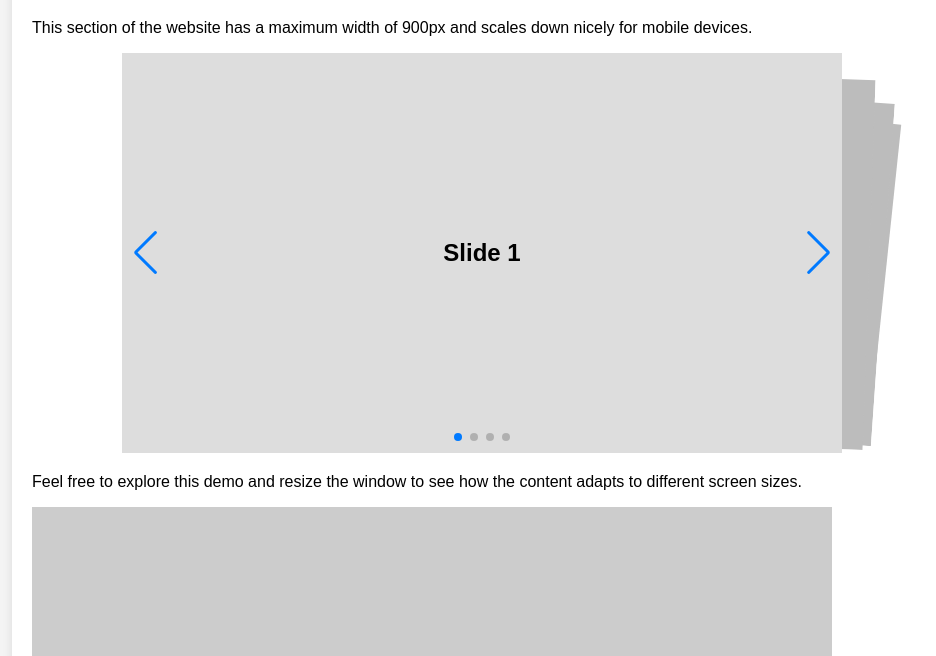
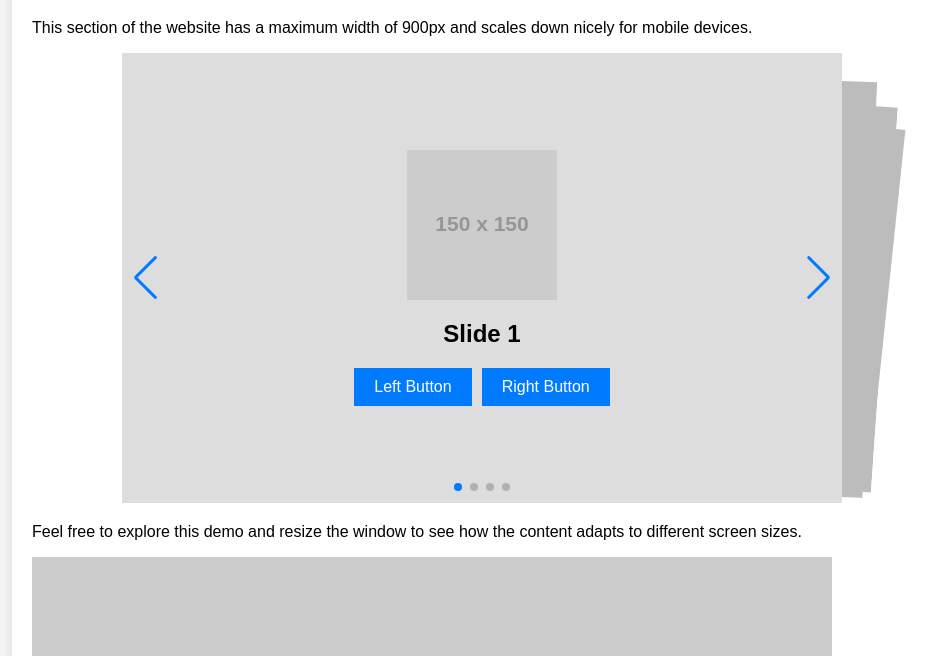
Before and after one commit to chrismeisner/swiper, a website: page index.html in a window 1280 px wide. Shown: the part 81-737 px from the top of the page, without its empty margins (158-1094 px from the left). Drawn offline with nearby package versions, Linux system fonts and the light colour scheme; placeholder pictures from the web are drawn by us.

Commit message:
IMG and 2 buttons added to hero card

```diff
--- a/index.html
+++ b/index.html
@@ -33,17 +33,47 @@
 	/* Swiper styling */
 	.swiper {
 	  width: 80%; /* Make the swiper occupy only 80% of the total width */
-	  height: 400px; /* Make the swiper cards taller */
+	  height: 450px; /* Adjust height to fit the image and buttons */
 	  margin: 0 auto 20px auto; /* Center the swiper with auto margins and space below */
 	}
 
 	.swiper-slide {
 	  background-color: #ddd;
 	  display: flex;
+	  flex-direction: column;
 	  justify-content: center;
 	  align-items: center;
 	  font-size: 24px;
 	  font-weight: bold;
+	}
+
+	/* Style for the image on each slide */
+	.slide-image {
+	  width: 150px; /* Square size */
+	  height: 150px; /* Square size */
+	  object-fit: cover; /* Ensure the image maintains aspect ratio */
+	  margin-bottom: 20px; /* Space between the image and buttons */
+	}
+
+	/* Button container */
+	.button-container {
+	  display: flex;
+	  gap: 10px; /* Space between the buttons */
+	  margin-top: 20px;
+	}
+
+	/* Style for the buttons */
+	.button {
+	  padding: 10px 20px;
+	  background-color: #007BFF;
+	  color: white;
+	  border: none;
+	  cursor: pointer;
+	  font-size: 16px;
+	}
+
+	.button:hover {
+	  background-color: #0056b3;
 	}
 
 	/* Media queries for better mobile responsiveness */
@@ -55,11 +85,21 @@
 
 	@media (max-width: 600px) {
 	  .swiper {
-		height: 300px; /* Adjust the height of the Swiper on smaller screens */
+		height: 350px; /* Adjust the height of the Swiper on smaller screens */
 	  }
 
 	  .swiper-slide {
 		font-size: 18px; /* Smaller font size for mobile */
+	  }
+
+	  .slide-image {
+		width: 120px;
+		height: 120px;
+	  }
+
+	  .button {
+		font-size: 14px; /* Smaller button text on mobile */
+		padding: 8px 16px;
 	  }
 	}
   </style>
@@ -74,10 +114,40 @@
 	<!-- Swiper Carousel -->
 	<div class="swiper">
 	  <div class="swiper-wrapper">
-		<div class="swiper-slide">Slide 1</div>
-		<div class="swiper-slide">Slide 2</div>
-		<div class="swiper-slide">Slide 3</div>
-		<div class="swiper-slide">Slide 4</div>
+		<div class="swiper-slide">
+		  <!-- Image at the top of the card -->
+		  <img src="https://via.placeholder.com/150" alt="Slide 1 Image" class="slide-image" />
+		  Slide 1
+		  <!-- Buttons below the image -->
+		  <div class="button-container">
+			<button class="button">Left Button</button>
+			<button class="button">Right Button</button>
+		  </div>
+		</div>
+		<div class="swiper-slide">
+		  <img src="https://via.placeholder.com/150" alt="Slide 2 Image" class="slide-image" />
+		  Slide 2
+		  <div class="button-container">
+			<button class="button">Left Button</button>
+			<button class="button">Right Button</button>
+		  </div>
+		</div>
+		<div class="swiper-slide">
+		  <img src="https://via.placeholder.com/150" alt="Slide 3 Image" class="slide-image" />
+		  Slide 3
+		  <div class="button-container">
+			<button class="button">Left Button</button>
+			<button class="button">Right Button</button>
+		  </div>
+		</div>
+		<div class="swiper-slide">
+		  <img src="https://via.placeholder.com/150" alt="Slide 4 Image" class="slide-image" />
+		  Slide 4
+		  <div class="button-container">
+			<button class="button">Left Button</button>
+			<button class="button">Right Button</button>
+		  </div>
+		</div>
 	  </div>
 
 	  <!-- Pagination -->
@@ -114,8 +184,8 @@
 		enabled: true, // Enable keyboard navigation
 		onlyInViewport: true, // Only works when the swiper is visible in the viewport
 	  },
-	  mousewheel: false, // Enable mousewheel control for desktop users
-	  freeMode: false, // Enable free mode for momentum scrolling (works for both touch and trackpad gestures)
+	  mousewheel: false, // Disable mousewheel control for desktop users
+	  freeMode: false, // Disable free mode for momentum scrolling (works for both touch and trackpad gestures)
 	  loop: true, // Infinite loop for the slides
 	});
   </script>
```
